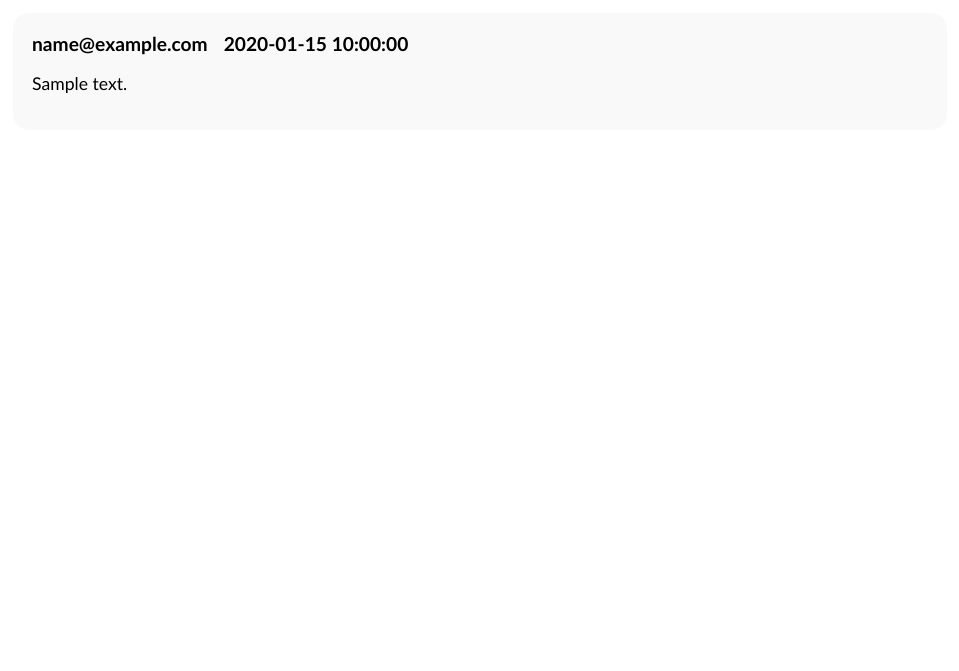
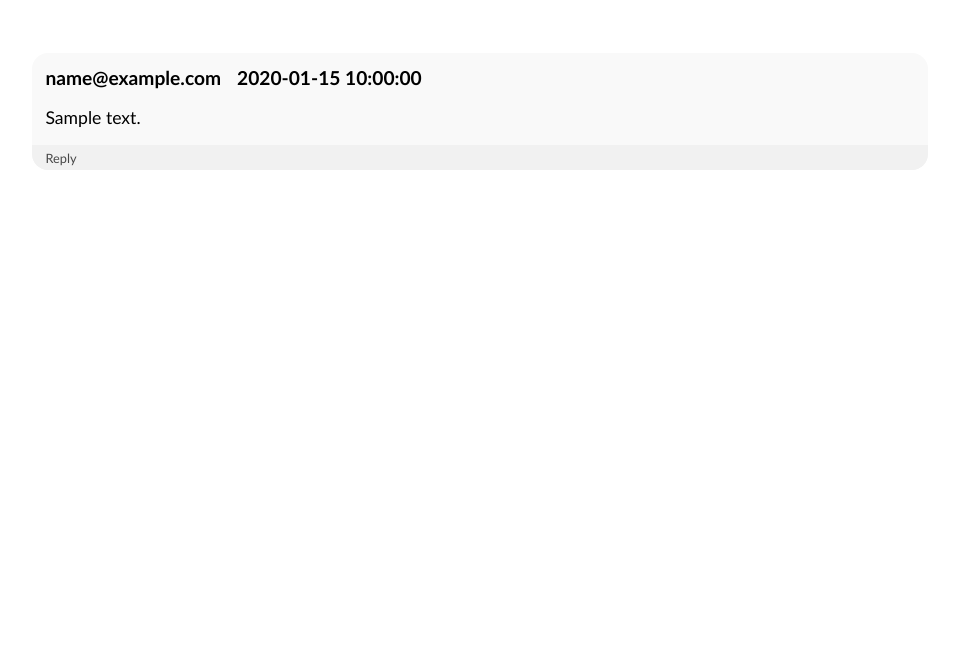
Before and after one commit to sniper3141/physicsForum, a PHP site: page /mainForum.php?i=1 in a window 1280 px wide. Shown: the top 671 px of the page, without its empty margins (160-1119 px from the left). Run offline with PHP 8.4, Linux system fonts and the light colour scheme; the visitor is signed in with stand-in values (Sample User, id 1); tables that the repository leaves empty or names only in its code hold one stand-in row (values such as "Sample post").

Commit message:
Added a reply button to forum page
not yet functional

```diff
--- a/css/forum.css
+++ b/css/forum.css
@@ -10,12 +10,14 @@ body{
 
 main{
     position: absolute;
-    height: 84vh !important;
+    top: 5vh;
+    height: 79vh !important;
     width: 100vw;
     overflow-x: hidden;
     display: flex;
     flex-direction: column;
     align-items: center;
+    /* scroll-behavior: smooth; */
 }
 
 
@@ -29,12 +31,17 @@ h1{
     margin: 1%;
     width: 70vw;
     /* height: 30000% !important; */
-    padding: 1.5%;
+    /* padding: 1.5%; */
     /* border: 0.4rem white solid; */
     background-color: #f9f9f9;
     border-radius: 1rem;
     /* background-color: #22242e; */
     word-wrap: break-word;
+}
+
+#paddingContainer{
+    padding: 1.5%;
+    padding-bottom: 0;
 }
 
 #formWrapper{
@@ -99,7 +106,7 @@ p{
 
 .forumInput{
     border: 0;
-    border-bottom: black 0.3rem solid;
+    border-bottom: #1f1f1f 0.3rem solid;
     display: none;
     width: 0;
     font-size: 1.5rem;
@@ -109,3 +116,20 @@ p{
 .forumInput:focus{
     outline: none;
 }
+
+#replyBtn{
+    color: #474747;
+    font-size: 0.8rem;
+    padding: 0;
+    margin: 0;
+    width: calc(100% - 1.5%);
+    background-color: #f1f1f1;
+    padding: 0.5% 0 0.5% 1.5%;
+    border-bottom-left-radius: 1rem;
+    border-bottom-right-radius: 1rem;
+    transition: padding 0.5s ease-in-out;
+}
+
+#replyBtn:hover{
+    cursor: pointer;
+}
--- a/mainForum.php
+++ b/mainForum.php
@@ -50,11 +50,14 @@
             for ($row = 0; $row < sizeof($questionInfo)/3; $row++){
                 echo '
                     <div class="forumItem">
-                        <div class="emailAndTimeContainer">
-                            <h6 class="userEmail">'.$questionInfo[$row*3 + 2].'</h5>
-                            <h6 class="timeOfQuestion">'.$questionInfo[$row*3 + 1].'</h6>
+                        <div id="paddingContainer">
+                            <div class="emailAndTimeContainer">
+                                <h6 class="userEmail">'.$questionInfo[$row*3 + 2].'</h5>
+                                <h6 class="timeOfQuestion">'.$questionInfo[$row*3 + 1].'</h6>
+                            </div>
+                            <p>'.$questionInfo[$row*3].'</p>
                         </div>
-                        <p>'.$questionInfo[$row*3].'</p>
+                        <p id="replyBtn" class="s'.$row.'" onclick="openReplyForum(this.className)">Reply</p>
 
 
                     </div>
@@ -103,7 +106,7 @@
         const wrapper = document.querySelector("#formWrapper")
         const forum = document.querySelector(".forumInput");
 
-        if (forum === document.activeElement){
+        if (forum === document.activeElement || forum.value !== ""){
             // console.log("true")
             return;
         }
@@ -130,8 +133,17 @@
         }, 100)
     }
 
-    // showInput(){
 
-    // }
+    function openReplyForum(className){
+        const reply = document.querySelector("." + className);
+        const main = document.querySelector("main");
+        reply.style.padding = "0.5% 0 3% 1.5%";
+        main.style.scrollBehavior = "smooth";
+        setTimeout(() => {
+            main.scrollBy(0, 30);
+        }, 300);
+        // main.style.scrollBehaviour = "instant";
+
+    }
 </script>
 </html>
```
